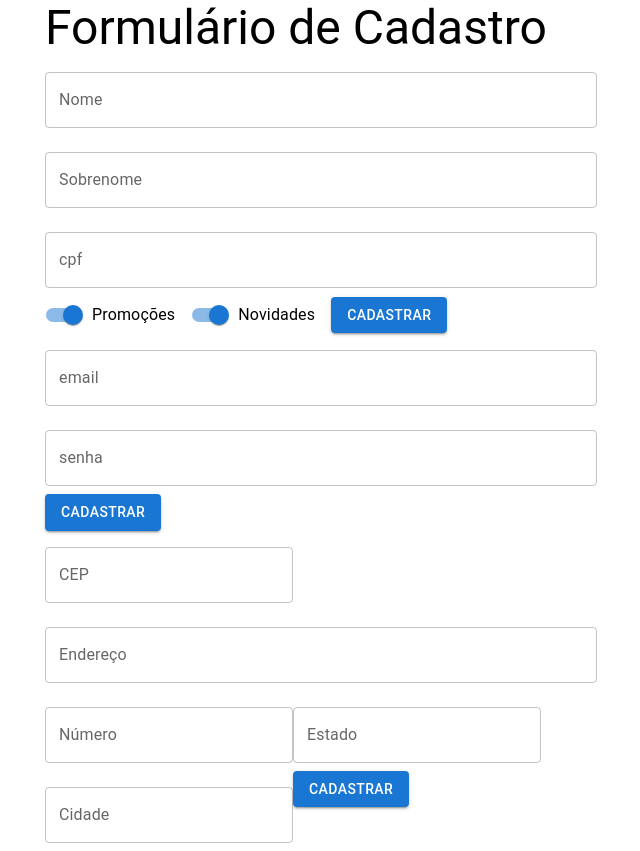
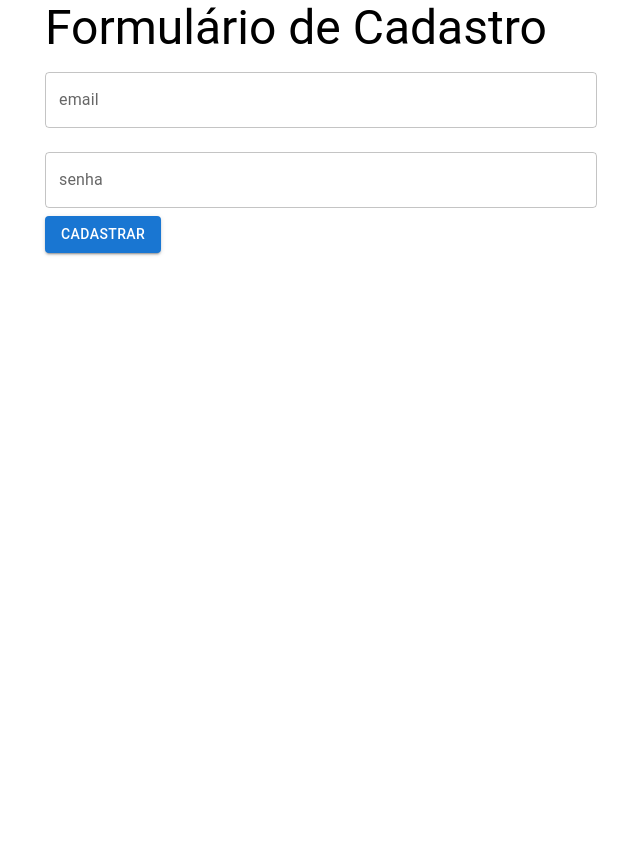
Before and after one commit to matheustakasaki/react-function-components, a React (Create React App) app in the folder material-form/: page / in a window 1280 px wide. Shown: the whole page, without its empty margins (319-959 px from the left). After the commit the page ends 800 px from the top, so only its background shows below. Built offline with nearby package versions, Linux system fonts and the light colour scheme.

Commit message:
Condicionando renderização de componentes com função dentro do jsx utilizando switch case

```diff
--- a/material-form/src/components/FormularioCadastro/DadosEntrega.jsx
+++ b/material-form/src/components/FormularioCadastro/DadosEntrega.jsx
@@ -1,11 +1,10 @@
-import { Container, TextField, Button } from '@mui/material';
+import { TextField, Button } from '@mui/material';
 import React from 'react';
 
 function DadosEntrega() {
     return (
         <>
 
-            <Container component="article" maxWidth="sm">
 
             <form>
                 <TextField id="cep" label="CEP" type="number" variant="outlined" margin="normal" />
@@ -15,8 +14,6 @@ function DadosEntrega() {
                 <TextField id="cidade" label="Cidade" type="text" variant="outlined" margin="normal" />
                 <Button type="submit" variant="contained" color="primary"> Cadastrar </Button>
             </form>
-
-            </Container>
         </>
     )
 }
--- a/material-form/src/components/FormularioCadastro/DadosPessoais.jsx
+++ b/material-form/src/components/FormularioCadastro/DadosPessoais.jsx
@@ -1,5 +1,5 @@
 import React, { useState } from 'react';
-import { TextField, Button, Container, Switch, FormControlLabel, Typography } from '@mui/material'
+import { TextField, Button, Switch, FormControlLabel } from '@mui/material'
 
 function DadosPessoais({ aoEnviar, validarCpf }) {
 
@@ -13,8 +13,6 @@ function DadosPessoais({ aoEnviar, validarCpf }) {
     return (
         <>
 
-            <Container component="article" maxWidth="sm">
-                <Typography variant="h3" component="h1" >Formulário de Cadastro</Typography>
 
             <form onSubmit={(event) => {
                 event.preventDefault();
@@ -29,7 +27,7 @@ function DadosPessoais({ aoEnviar, validarCpf }) {
                     }
                     setNome(tmpNome)
                 }
-                    } label="Nome" color="secondary" variant="outlined"  fullWidth margin="normal" />
+                } label="Nome" color="secondary" variant="outlined" fullWidth margin="normal" />
 
                 <TextField id="sobrenome" value={sobrenome} onChange={(event) => {
 
@@ -57,7 +55,6 @@ function DadosPessoais({ aoEnviar, validarCpf }) {
             </form>
 
 
-            </Container>
         </>
     );
 }
--- a/material-form/src/components/FormularioCadastro/DadosUsuario.jsx
+++ b/material-form/src/components/FormularioCadastro/DadosUsuario.jsx
@@ -1,18 +1,16 @@
 import React from 'react';
-import { TextField, Button, Container } from '@mui/material';
+import { TextField, Button } from '@mui/material';
 function DadosUsuario() {
     return (
         <>
 
-            <Container component="article" maxWidth="sm">
 
-                <form >
-                    <TextField id="email" label="email" type="email" variant="outlined" fullWidth margin="normal" />
-                    <TextField id="senha" label="senha" type="password" variant="outlined" fullWidth margin="normal" />
-                    <Button type="submit" variant="contained" color="primary"> Cadastrar </Button>
-                </form>
+            <form >
+                <TextField id="email" label="email" type="email" variant="outlined" fullWidth margin="normal" />
+                <TextField id="senha" label="senha" type="password" variant="outlined" fullWidth margin="normal" />
+                <Button type="submit" variant="contained" color="primary"> Cadastrar </Button>
+            </form>
 
-            </Container>
         </>
     )
 }
--- a/material-form/src/components/FormularioCadastro/FormularioCadastro.jsx
+++ b/material-form/src/components/FormularioCadastro/FormularioCadastro.jsx
@@ -1,19 +1,43 @@
+import { Container, Typography } from '@mui/material';
 import React from 'react';
+import { useState } from 'react';
 import DadosEntrega from './DadosEntrega';
 import DadosPessoais from './DadosPessoais';
 import DadosUsuario from './DadosUsuario';
 
 function FormularioCadastro({ aoEnviar, validarCpf }) {
+    const [etapaAtual, setEtapaAtual] = useState(0)
 
+
+    function formularioAtual(etapa) {
+        switch (etapa) {
+            case 0:
+                return <DadosUsuario />;
+            case 1:
+                return <DadosPessoais aoEnviar={aoEnviar} validarCpf={validarCpf} />
+            case 2:
+                return <DadosEntrega />
+            default:
+                return <Typography> Erro ao selecionar formulário</Typography>
+        }
+    }
     return (
         <>
-            <DadosPessoais aoEnviar={aoEnviar} validarCpf={validarCpf} />
 
-            <DadosUsuario />
+            <Container component="article" maxWidth="sm">
+                <Typography variant="h3" component="h1" >Formulário de Cadastro</Typography>
+                {/* <DadosPessoais aoEnviar={aoEnviar} validarCpf={validarCpf} /> */}
 
-            <DadosEntrega />
+
+                {formularioAtual(etapaAtual)}
+                {/* <DadosUsuario /> */}
+
+                {/* <DadosEntrega /> */}
+
+            </Container>
         </>
     );
 }
 
+
 export default FormularioCadastro;
```
Lines whose indentation alone changed are shown as unchanged.
